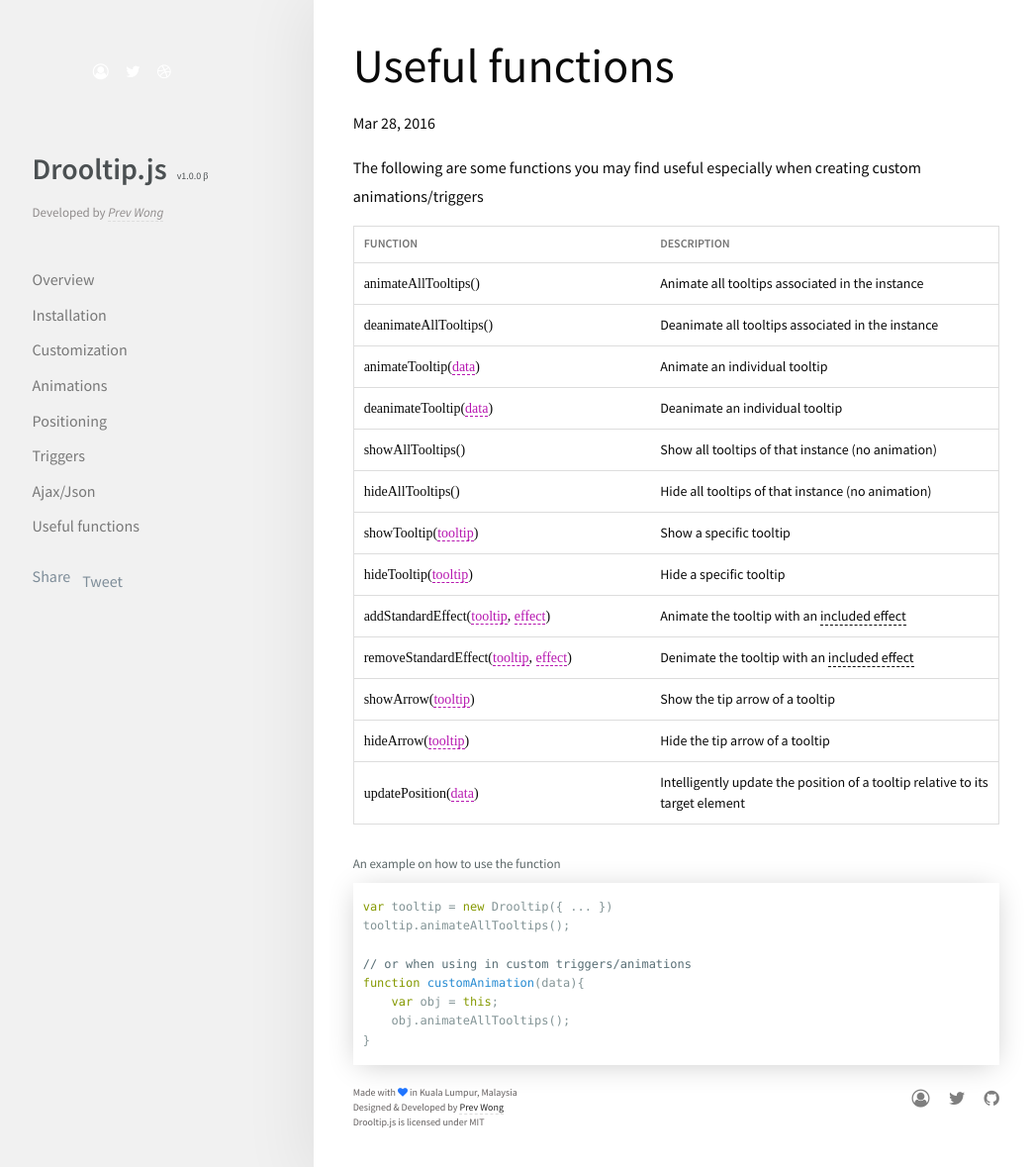
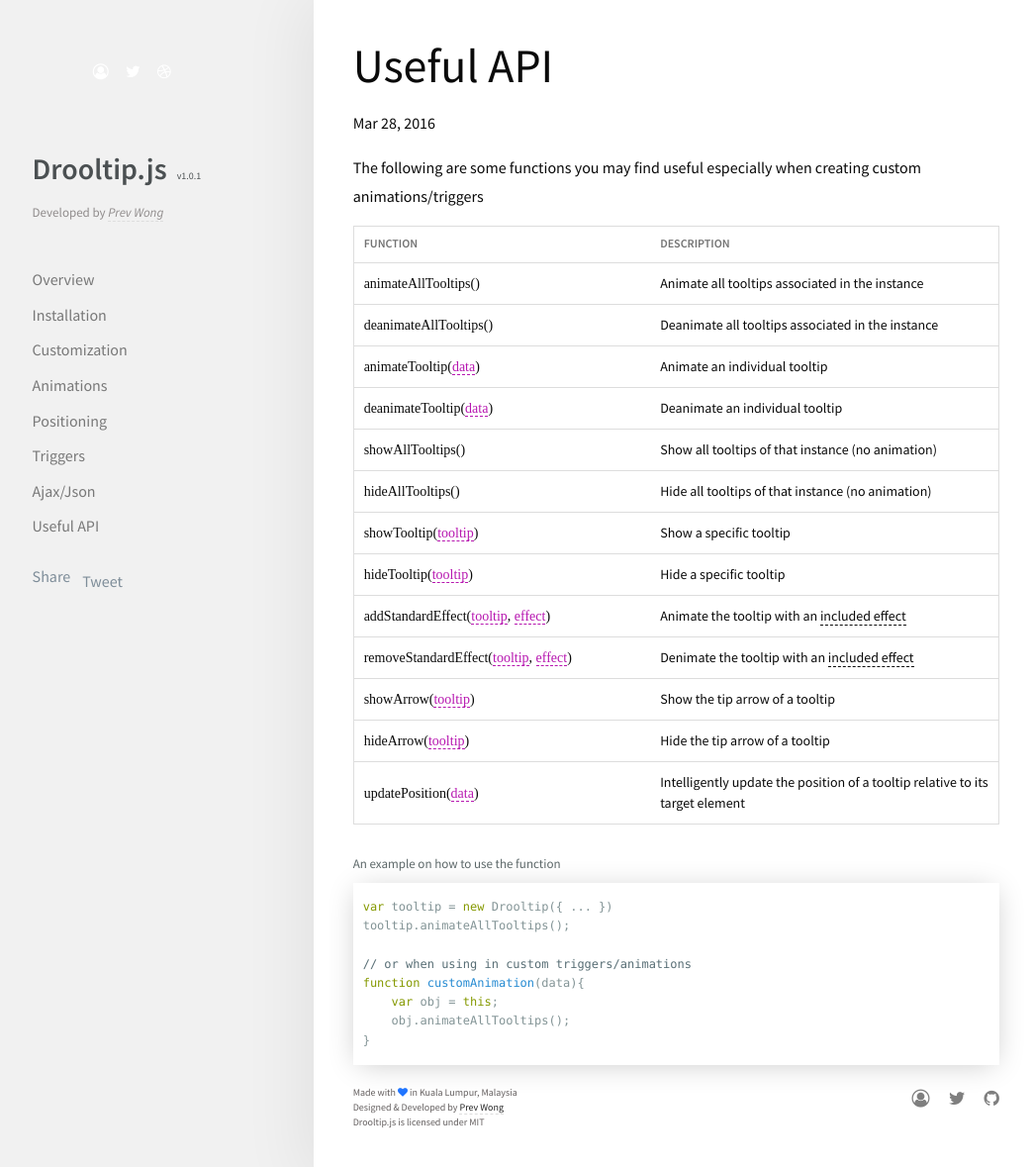
Before and after one commit to prevwong/drooltip.js, a Jekyll site: the page built from _posts/2016-03-28-api.md, in a window 1280 px wide. Shown: the whole page at 99% size, without its empty margins (140-1184 px from the left). Built offline with Jekyll 4.4.1, drawn with Linux system fonts in a browser that asks for light colours; our own code applies the rules of GitHub Pages for plain Markdown files; comment, search, counter and statistics services are not loaded.

Commit message:
:check: Updated docs

```diff
--- a/_config.yml
+++ b/_config.yml
@@ -1,6 +1,6 @@
 # Name of your blog (this will show up at the top of your page and in the RSS feed)
 title: Drooltip.js
-version: "1.0.0 &beta;"
+version: "1.0.1"
 # Short description (goes below the title; it will also be used in the RSS feed)
 description: Minimalistic and Powerful native-js Tooltips
 
--- a/_posts/2016-03-28-useful-functions.md
+++ b/_posts/2016-03-28-api.md
@@ -1,5 +1,5 @@
 ---
-title: Useful functions
+title: Useful API
 index: 8
 ---
 
```
